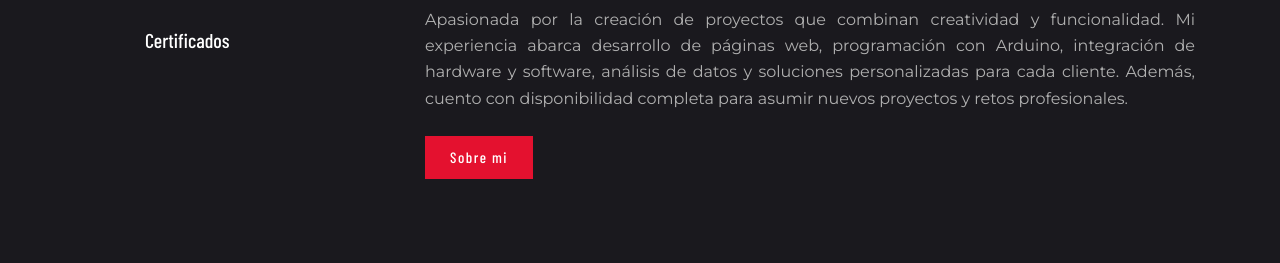
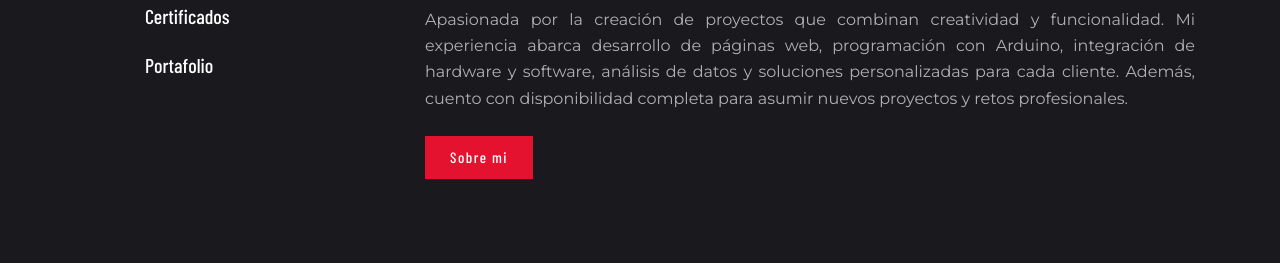
Before and after one commit to Niki2004/PerfilNicoleHidalgo, a plain HTML site: page index.html in a window 1280 px wide. Shown: the part 425-688 px from the top of the page. Drawn offline with nearby package versions, Linux system fonts and the light colour scheme.

Commit message:
Add Portafolio link to navigation

```diff
--- a/index.html
+++ b/index.html
@@ -67,6 +67,10 @@
                         </li>
                         <li class="nav-item ">
                             <a class="nav-link text-white px-0" href="Titulos.html">Certificados</a>
+                        </li>
+
+                         <li class="nav-item ">
+                            <a class="nav-link text-white px-0" href="portafolio.html">Portafolio</a>
                         </li>
 
                     </ul>
```
